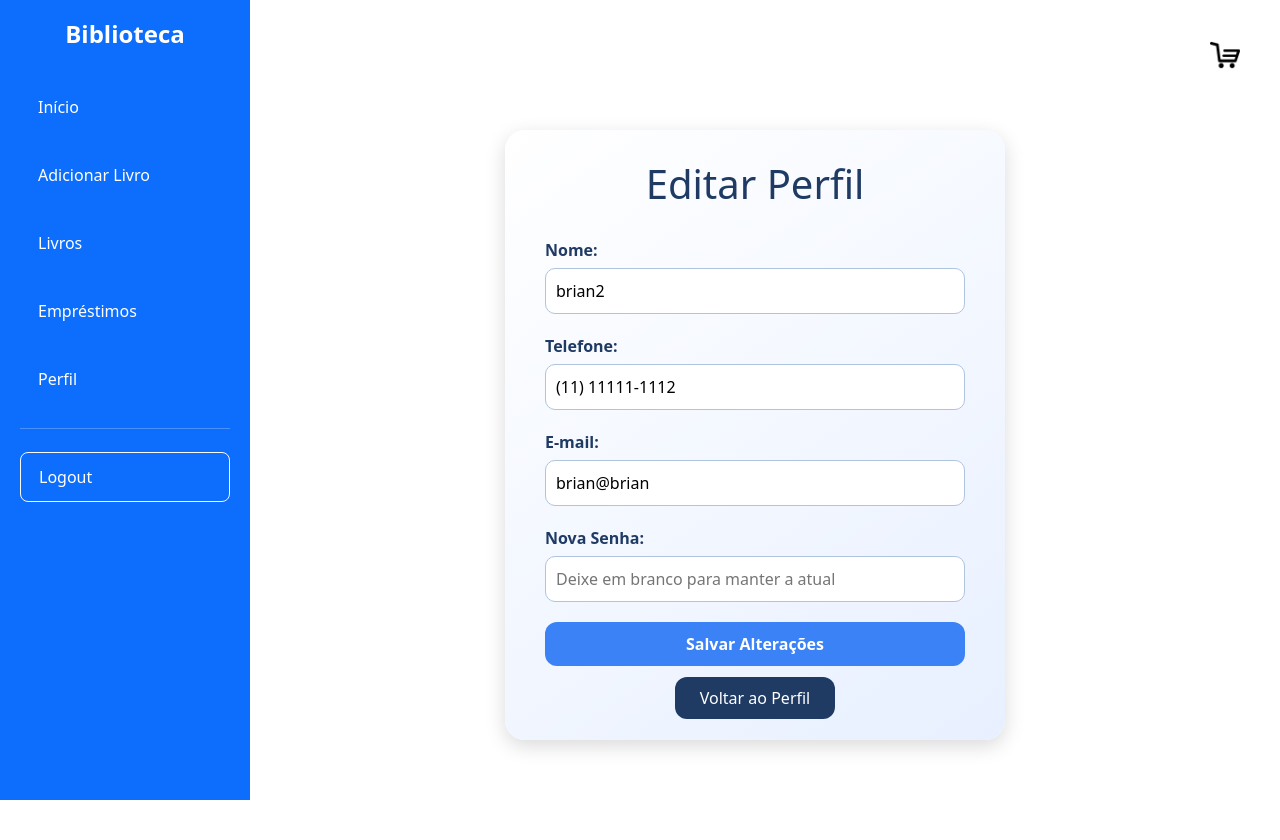
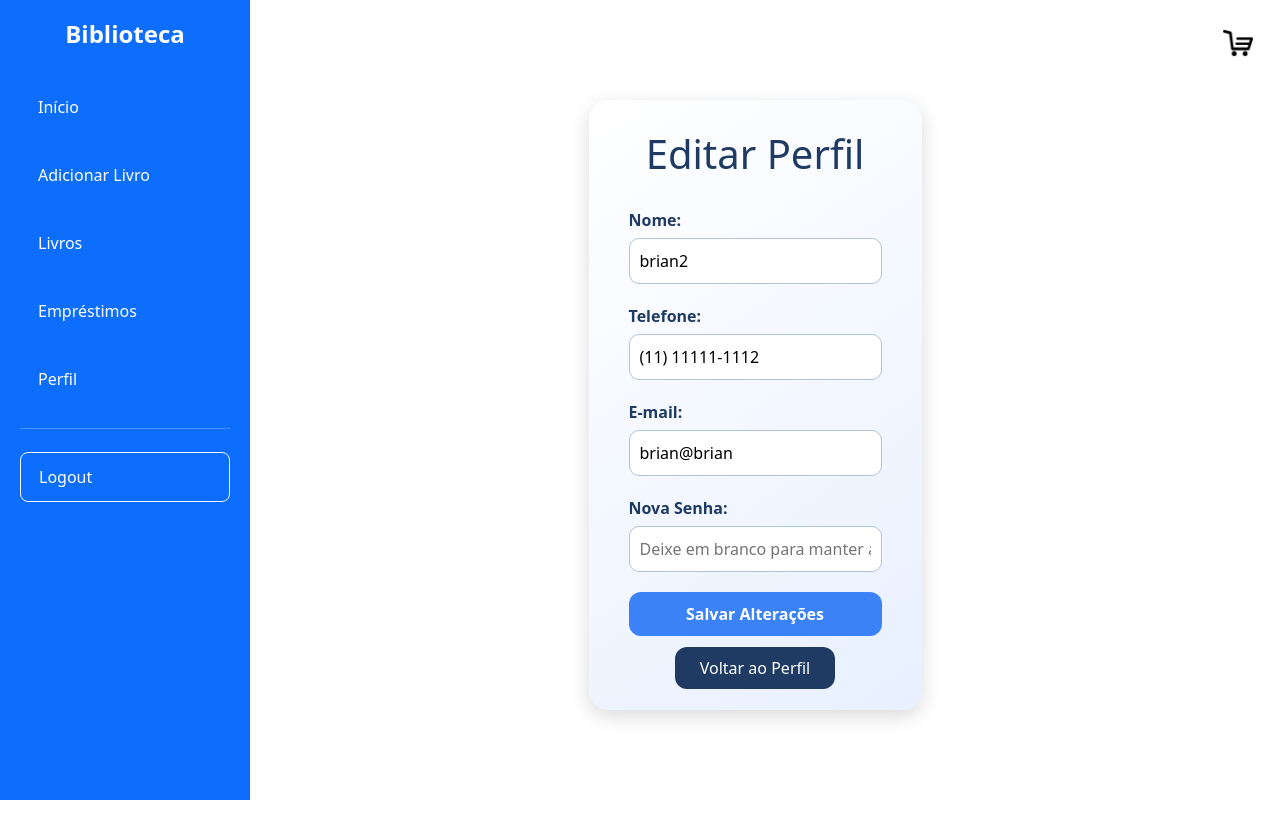
Before and after one commit to BrianKevelyn/projeto-psi, a Flask app: page /editar_perfil in a window 1280 px wide. After the commit the page ends 800 px from the top, so only its background shows below. Run offline with Flask 3, Linux system fonts and the light colour scheme; a user stored in the database is signed in.

Commit message:
ajustes no carrinho e ta quase funcionando

```diff
--- a/app.py
+++ b/app.py
@@ -4,6 +4,7 @@ from database.connection import db
 from controllers.auth import auth_bp
 from controllers.main import main_bp
 from controllers.livros import livros_bp
+from controllers.car import carrinho_bp
 
 def create_app():
     app = Flask(__name__)
@@ -26,6 +27,7 @@ def create_app():
     app.register_blueprint(auth_bp)
     app.register_blueprint(main_bp)
     app.register_blueprint(livros_bp)
+    app.register_blueprint(carrinho_bp)
 
     with app.app_context():
         db.create_all()
--- a/static/style.css
+++ b/static/style.css
@@ -56,13 +56,22 @@
 }
 
 .content {
+  display: flex;
+  flex-direction: column;
   padding: 40px 40px 40px 270px;
   transition: padding-left 0.3s ease;
 }
 
 .content .img{
+  position: absolute;
+  top: 20px;
+  right: 20px;
+  width: 45px;
+  height: 45px;
   display: flex;
-  justify-content: end;
+  align-items: center;
+  justify-content: center;
+  cursor: pointer;
 }
 
 
--- a/templates/base.html
+++ b/templates/base.html
@@ -40,9 +40,9 @@
   </div>
 
   <div class="content">
-    <div class="img">
+    <a href="{{ url_for('carrinho.ver_carrinho') }}" class="img">
       <img src="{{ url_for('static', filename='img/carrinho.png') }}" alt="carrinho" width="30">
-    </div>
+    </a>
     {% block content %}{% endblock %}
   </div>
 <script>
```
Also changed, not shown: controllers/car.py (added, +19 -0 lines).
